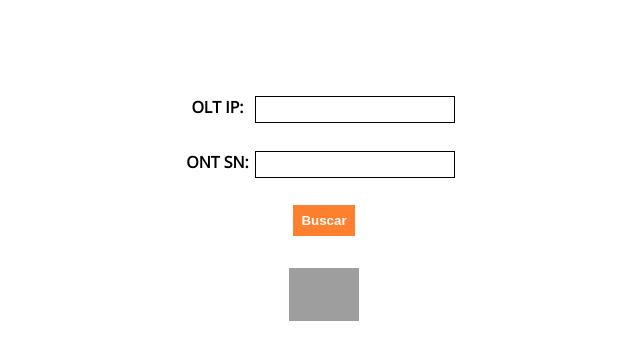
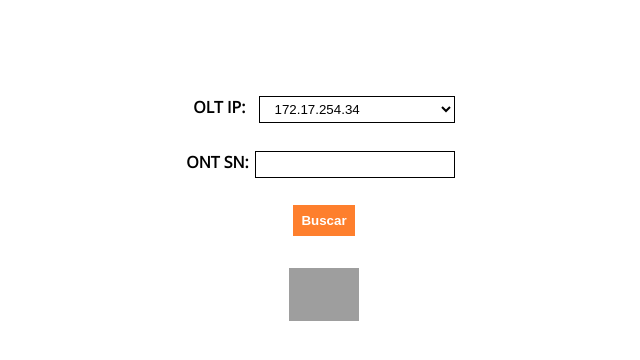
Before and after one commit to MauroGuar/ONT-Info, a Flask app: page / in a window 1280 px wide. Shown: the part 75-435 px from the top of the page, without its empty margins (316-956 px from the left). Run offline with Flask 3, Linux system fonts and the light colour scheme; some libraries are stand-ins or nearby versions; grey boxes are pictures that could not be loaded.

Commit message:
Changing the OLT IP input to be a select configurable from javascript

```diff
--- a/app/static/css/index_styles.css
+++ b/app/static/css/index_styles.css
@@ -122,6 +122,15 @@ form {
     padding: 0.8em;
 }
 
+.box select {
+    border: 0.1rem solid #000000;
+    height: 2em;
+    width: 100%;
+    padding: 0 0.8em;
+    background-color: transparent;
+}
+
+
 .btns {
     display: flex;
     align-items: center;
--- a/app/static/js/index_app.js
+++ b/app/static/js/index_app.js
@@ -30,3 +30,29 @@ form.addEventListener('submit', function () {
  */
 window.onunload = function (e) {
 }
+
+/**
+ * @type {Array}
+ * @description Array of IP options for OLT.
+ */
+const oltIpOptions = ["172.17.254.34", "172.17.254.8", "172.17.254.9", "172.17.254.4", "172.17.254.30", "172.17.254.14", "172.17.254.21", "172.17.254.15", "172.17.254.45"];
+
+/**
+ * @type {HTMLSelectElement}
+ * @description The select element for OLT IP options.
+ */
+const selectOltIp = document.getElementById("olt_ip");
+
+/**
+ * Populates the selectOltIp element with options from oltIpOptions array.
+ */
+oltIpOptions.forEach(olt_ip => {
+    /**
+     * @type {HTMLOptionElement}
+     * @description An option element for the selectOltIp element.
+     */
+    let option = document.createElement("option");
+    option.value = olt_ip;
+    option.text = olt_ip;
+    selectOltIp.appendChild(option);
+});
--- a/app/static/js/results_app.js
+++ b/app/static/js/results_app.js
@@ -2,7 +2,7 @@ const table = document.getElementsByClassName("table");
 const rows = document.querySelectorAll("tr");
 const moreInfoBtn = document.getElementById("more-info-btn");
 
-let itemsToShow = ["run state", "temperature(c)", "description", "last down cause", "last up time", "last down time", "ont online duration", "rx optical power(dbm)", "olt rx ont optical power(dbm)"];
+let itemsToShow = ["run state", "temperature(c)", "description", "last down cause", "last up time", "last down time", "ont online duration", "rx optical power(dbm)", "olt rx ont optical power(dbm)", "ont ip 0 address/mask"];
 let isShowingMore = false;
 
 document.addEventListener('DOMContentLoaded', () => {
--- a/app/templates/index.html
+++ b/app/templates/index.html
@@ -7,7 +7,8 @@
         <div class="inputs">
             <div class="box">
                 <label for="olt_ip">OLT IP:</label>
-                <input type="text" id="olt_ip" name="olt_ip" required/><br/>
+                <select id="olt_ip" name="olt_ip" required>
+                </select><br/>
             </div>
             <div class="box">
                 <label for="ont_sn">ONT SN:</label>
```
